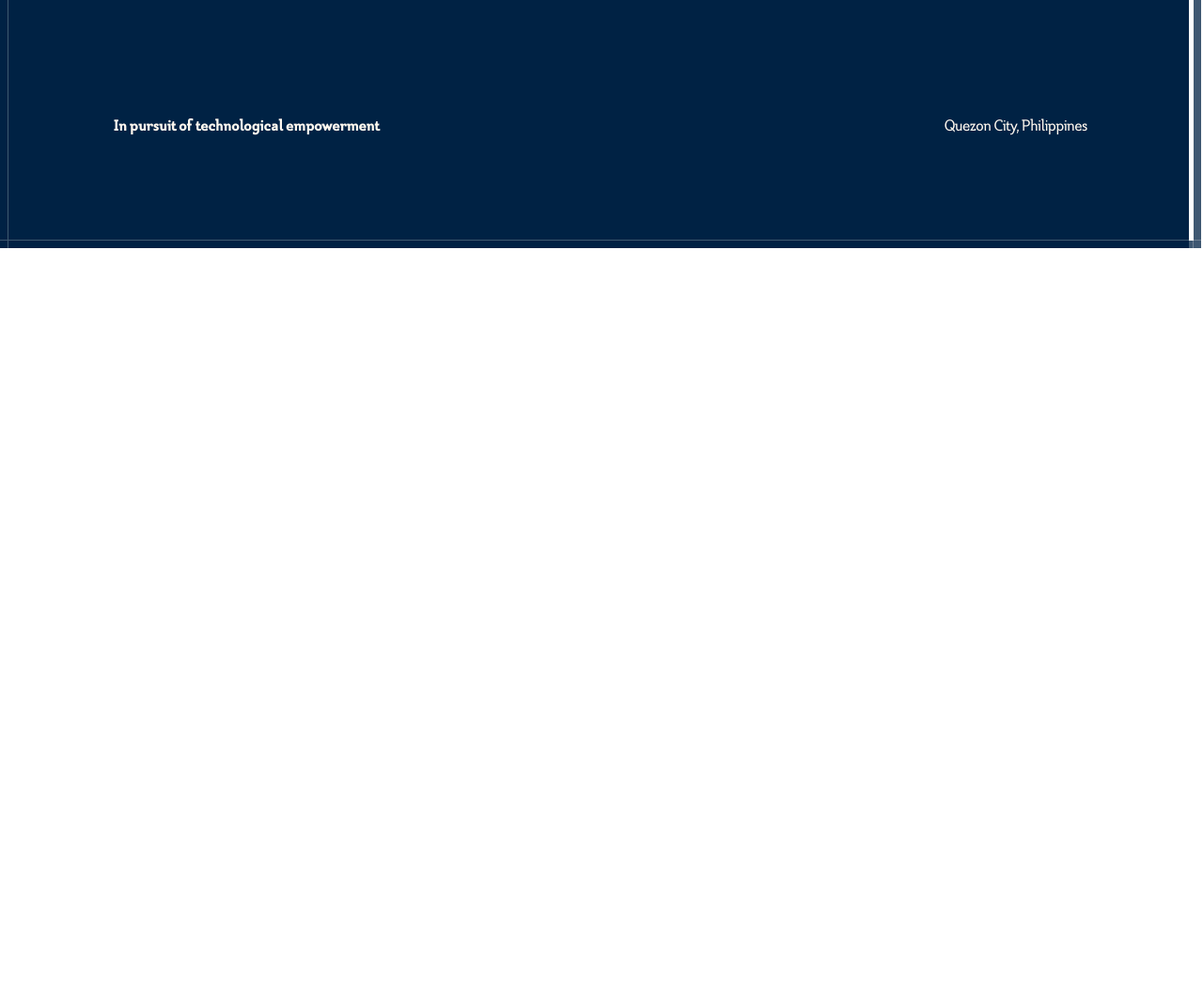
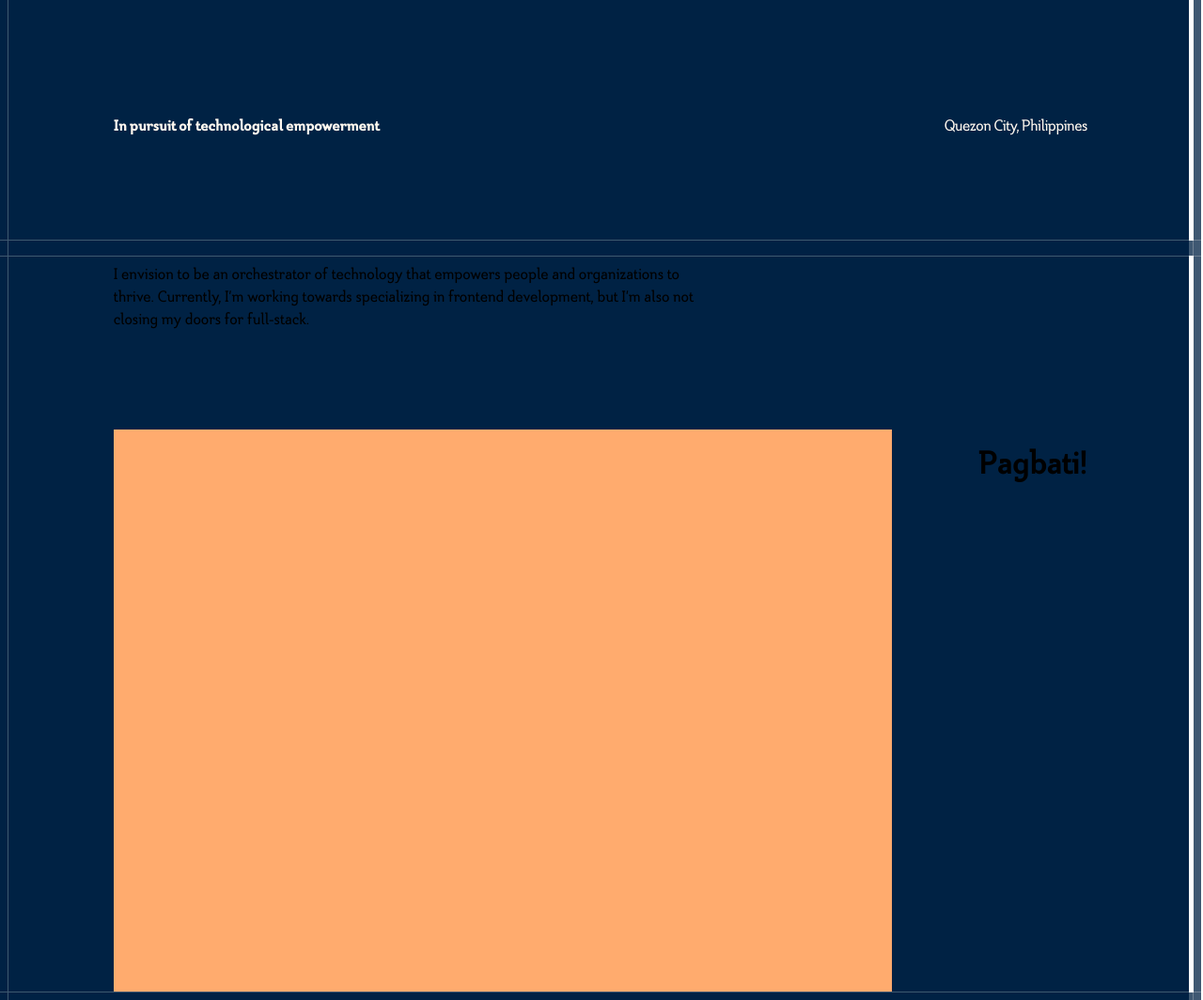
Before and after one commit to arjan-a-manzano/arjan-manzano-vanilla-html, a plain HTML site: page index.html in a window 1280 px wide. Shown: the part 536-1600 px from the top of the page at 94% size. Before the commit the page ends 800 px from the top, so only its background shows below. Drawn offline with Linux system fonts and the light colour scheme.

Commit message:
feat: create initial draft of About Me section

```diff
--- a/index.html
+++ b/index.html
@@ -69,6 +69,34 @@
                     <div class="bg-blue-primary-75pc col-start-3 row-start-3" aria-hidden="true"></div>
                 </div>
             </section>
+            <section class="w-full h-dvh bg-blue-primary" style="min-height: 667px;">
+                <div class="w-full h-full grid" style="grid-template-columns: 8px 1fr 8px; grid-template-rows: 8px 1fr 8px;">
+                    <div class="bg-blue-primary-75pc col-start-1 row-start-1" aria-hidden="true"></div>
+                    <div class="grid-border-vertical-mobile bg-blue-primary-75pc col-start-2 row-start-1 border-white-primary-25pc" aria-hidden="true"></div>
+                    <div class="grid-border-side-mobile bg-blue-primary-75pc col-start-1 row-start-2 border-white-primary-25pc" aria-hidden="true"></div>
+                    <div class="bg-blue-primary-75pc col-start-3 row-start-1" aria-hidden="true"></div>
+
+                    <div class="h-full w-full grid inner-grid-mobile col-start-2 row-start-2 border-1px border-white-primary-25pc overflow-y-clip">
+                        <h2 class="text-right w-full h-full uppermost-margin-override bottommost-margin-override" style="grid-column: -7 / span 5; grid-row-start: 2;">Pagbati!</h1>
+                        <!-- TODO: make margin an optional utility, not baked into default typography -->
+                        <h3 class="w-full h-full uppermost-margin-override bottommost-margin-override" style="grid-column: 2 / span 5; grid-row-start: 2;">(About Me)</h3>
+                        <div class="flex w-full h-full" style="grid-column: 2 / span 8; grid-row-start: -16; grid-row-end: span 5; align-items: end;">
+                            <p class="w-full h-fit uppermost-margin-override bottommost-margin-override" style="letter-spacing: 0.03rem;">
+                                I envision to be an orchestrator of technology that empowers people and organizations to thrive. Currently,
+                                I'm working towards specializing in frontend development, but I'm also not closing my doors for full-stack.
+                            </p>
+                        </div>
+
+                        <div class="bg-yellow-primary w-full h-full" style="grid-column: 2 / span 8; grid-row-start: -11; grid-row-end: span 10; transform: translateY(calc(calc((100vw - var(--total-padding-mobile)) - var(--subcolumns-mobile) * var(--inner-grid-gap-mobile)) / var(--subcolumns-mobile)))"></div>
+                        <!-- TODO: revise About Me -->
+                    </div>
+
+                    <div class="bg-blue-primary-75pc col-start-1 row-start-3" aria-hidden="true"></div>
+                    <div class="grid-border-side-mobile bg-blue-primary-75pc col-start-3 row-start-2 border-white-primary-25pc" aria-hidden="true"></div>
+                    <div class="grid-border-vertical-mobile bg-blue-primary-75pc col-start-2 row-start-3 border-white-primary-25pc" aria-hidden="true"></div>
+                    <div class="bg-blue-primary-75pc col-start-3 row-start-3" aria-hidden="true"></div>
+                </div>
+            </section>
         </main>
         <!--
         <h1 class="text-orange">Macaroon muffin lollipop chocolate cake jelly beans jelly lollipop topping liquorice.</h1>
```
